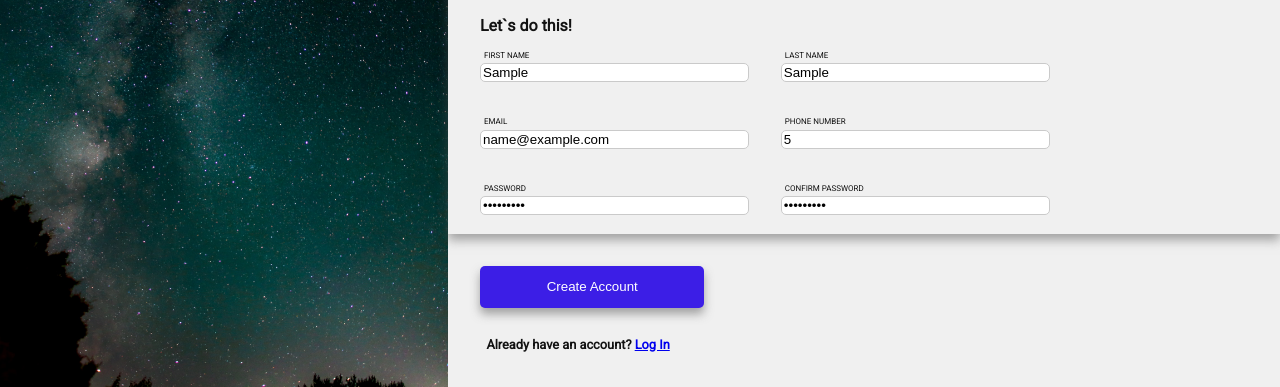
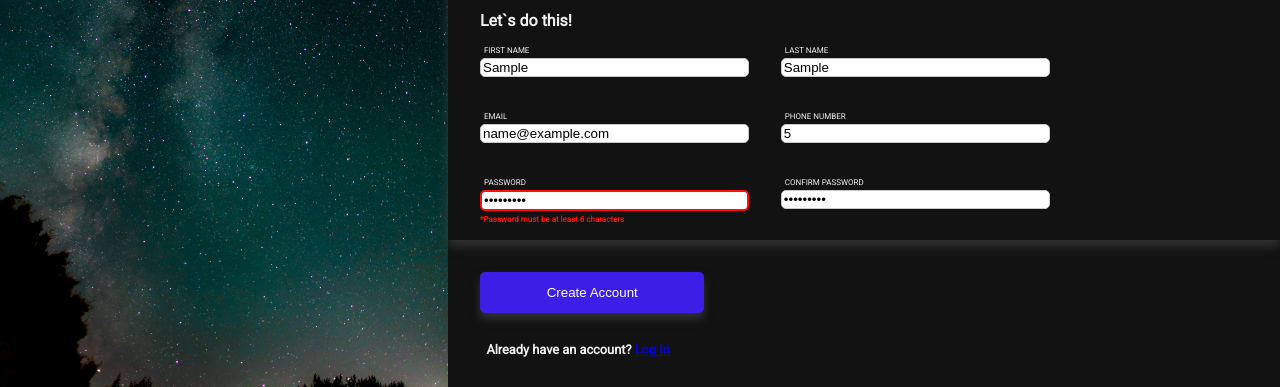
Before and after one commit to Warckor/sign-up-form, a website built with Vite: page index.html in a window 1280 px wide. Both pictures are taken after typing "Sample", "Sample", "name@example.com", "5", "Sample123", "Sample123" into the empty fields and a click on the button "Create Account". Shown: the part 307-694 px from the top of the page. Built offline with nearby package versions, Linux system fonts and the light colour scheme.

Commit message:
Add check password fields

```diff
--- a/main.js
+++ b/main.js
@@ -1,6 +1,12 @@
 const themeSelector = document.getElementById('selector');
 const root = document.documentElement;
 const themeName = document.querySelector('.theme-name');
+const password = document.getElementById('password');
+const errorPassword = document.getElementById('password').nextElementSibling;
+const verifyPassword = document.getElementById('verify-password');
+const errorVerifyPassword = document.getElementById('verify-password').nextElementSibling;
+const formInputs = document.querySelectorAll('.input');
+const submitButton = document.querySelector('.form-button>button');
 
 
 
@@ -20,11 +26,44 @@ function changeThemeName() {
   themeName.textContent = newName;
 }
 
+function checkPasswords() {
+  const comparePasswords = () => {
+    if (password.value !== verifyPassword.value) {
+      errorVerifyPassword.textContent = '*Password do not match';
+      verifyPassword.classList.add('error');
+    } else {
+      if (verifyPassword.classList.contains('error')) {
+        errorVerifyPassword.textContent = '';
+        verifyPassword.classList.remove('error');
+      }
+    }
+  }
+
+  const validatePasswords = () => {
+    if (password.textContent.length < 6) {
+      errorPassword.textContent = '*Password must be at least 6 characters';
+      password.classList.add('error');
+    } else {
+      if (password.classList.contains('error')) {
+        errorPassword.textContent = '';
+        password.classList.remove('error');
+      }
+    }
+  }
+
+  validatePasswords();
+  comparePasswords();
+}
+
 themeSelector.addEventListener('click', () => {
   setTheme();
   changeThemeName();
 });
 
+submitButton.addEventListener('click', (e) => {
+  checkPasswords();
+})
+
 window.onload = () => {
-  root.className = 'light';
+  root.className = 'dark';
 }
--- a/style.css
+++ b/style.css
@@ -158,6 +158,12 @@ label {
   border-radius: 5px;
 }
 
+.error-text {
+  color: rgb(255, 12, 12);
+  font-size: 0.5em;
+  font-weight: bold;
+}
+
 .form-button {
   margin: 1em 2em;
 }
```
